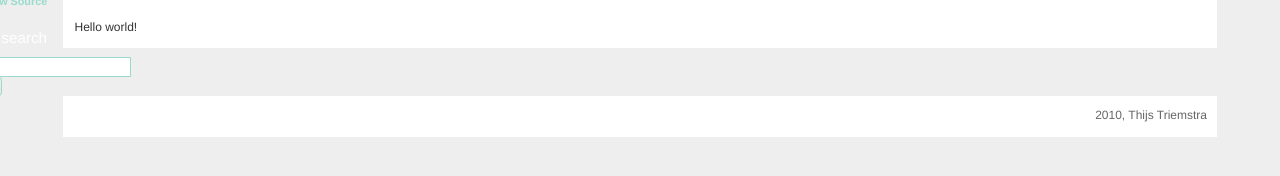
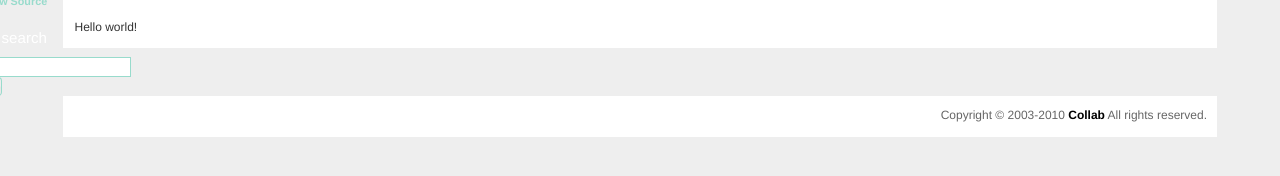
Before and after one commit to collab-project/sphinx-themes, a Sphinx documentation site: the page built from source/index.rst, in a window 1280 px wide. Shown: the part 230-406 px from the top of the page. Built offline with Sphinx 7.4.7, drawn with Linux system fonts in a browser that asks for light colours.

```diff
--- a/source/conf.py
+++ b/source/conf.py
@@ -1,4 +1,7 @@
 # -*- coding: utf-8 -*-
+#
+# Copyright (c) 2010 Collab. All rights reserved.
+# See LICENSE.txt for details.
 #
 # Collab Sphinx Themes.
 #
@@ -10,7 +13,7 @@
 # All configuration values have a default; values that are commented out
 # serve to show the default.
 
-import sys, os
+import sys, os, time
 
 # If extensions (or modules to document with autodoc) are in another directory,
 # add these directories to sys.path here. If the directory is relative to the
@@ -20,14 +23,14 @@ import sys, os
 # -- General configuration -----------------------------------------------------
 
 # If your documentation needs a minimal Sphinx version, state it here.
-#needs_sphinx = '1.0'
+needs_sphinx = '1.0'
 
 # Add any Sphinx extension module names here, as strings. They can be extensions
 # coming with Sphinx (named 'sphinx.ext.*') or your custom ones.
 extensions = ['sphinx.ext.intersphinx', 'sphinx.ext.ifconfig']
 
 # Add any paths that contain templates here, relative to this directory.
-templates_path = ['_templates']
+#templates_path = ['_templates']
 
 # The suffix of source filenames.
 source_suffix = '.rst'
@@ -39,8 +42,11 @@ source_suffix = '.rst'
 master_doc = 'index'
 
 # General information about the project.
-project = u'Example project for the Sphinx Themes repository'
-copyright = u'2010, Thijs Triemstra'
+project = u'Sphinx Themes'
+description = u'Example project for the Sphinx Themes repository'
+url = u'http://collab.com'
+copyright = "Copyright &#169; 2003-%s <a href='%s'>%s</a> All rights reserved." % (
+            time.strftime('%Y'), url, 'Collab')
 
 # The version info for the project you're documenting, acts as replacement for
 # |version| and |release|, also used in various other places throughout the
@@ -59,11 +65,11 @@ release = '1.0'
 # non-false value, then it is used:
 #today = ''
 # Else, today_fmt is used as the format for a strftime call.
-#today_fmt = '%B %d, %Y'
+today_fmt = '%B %d, %Y'
 
 # List of patterns, relative to source directory, that match files and
 # directories to ignore when looking for source files.
-exclude_patterns = []
+exclude_patterns = ['_build']
 
 # The reST default role (used for this markup: `text`) to use for all documents.
 #default_role = None
@@ -102,7 +108,7 @@ html_theme_path = ['themes']
 
 # The name for this set of Sphinx documents.  If None, it defaults to
 # "<project> v<release> documentation".
-#html_title = None
+html_title = '%s - %s' % (project, description)
 
 # A shorter title for the navigation bar.  Default is the same as html_title.
 #html_short_title = None
```
